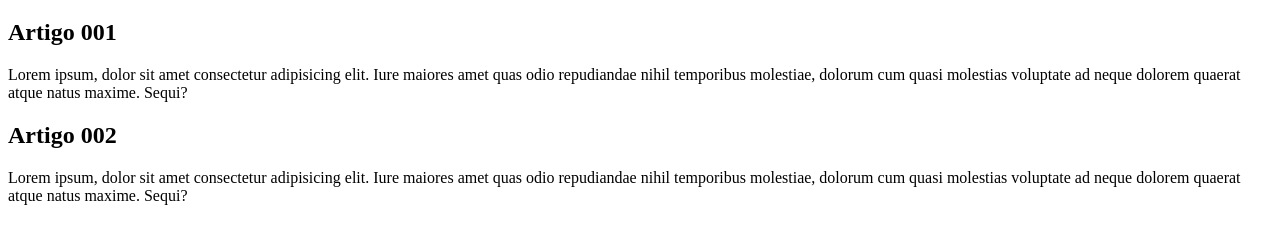
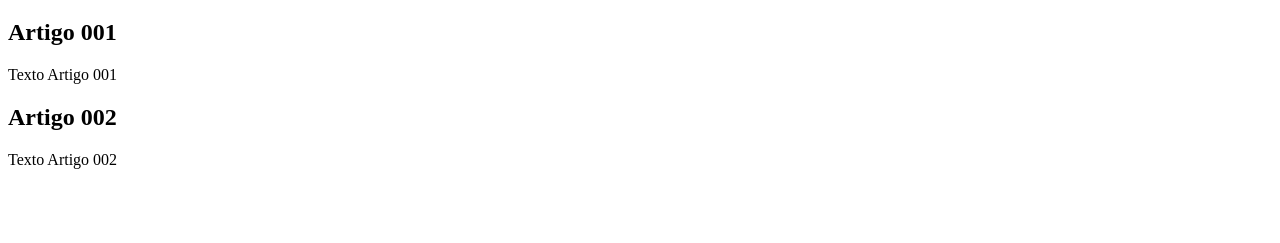
Before and after one commit to PabloWallysson/projeto-site, a plain HTML site: page index.html in a window 1280 px wide. Shown: the part 61-304 px from the top of the page. Drawn offline with Linux system fonts and the light colour scheme.

Commit message:
Update index.html

```diff
--- a/index.html
+++ b/index.html
@@ -13,11 +13,11 @@
         </header>
         <article>
             <h2>Artigo 001</h2>
-            <p>Lorem ipsum, dolor sit amet consectetur adipisicing elit. Iure maiores amet quas odio repudiandae nihil temporibus molestiae, dolorum cum quasi molestias voluptate ad neque dolorem quaerat atque natus maxime. Sequi?</p>
+            <p>Texto Artigo 001</p>
         </article>
         <article>
             <h2>Artigo 002</h2>
-            <p>Lorem ipsum, dolor sit amet consectetur adipisicing elit. Iure maiores amet quas odio repudiandae nihil temporibus molestiae, dolorum cum quasi molestias voluptate ad neque dolorem quaerat atque natus maxime. Sequi?</p>
+            <p>Texto Artigo 002</p>
         </article>
     </main>
 </body>
```
